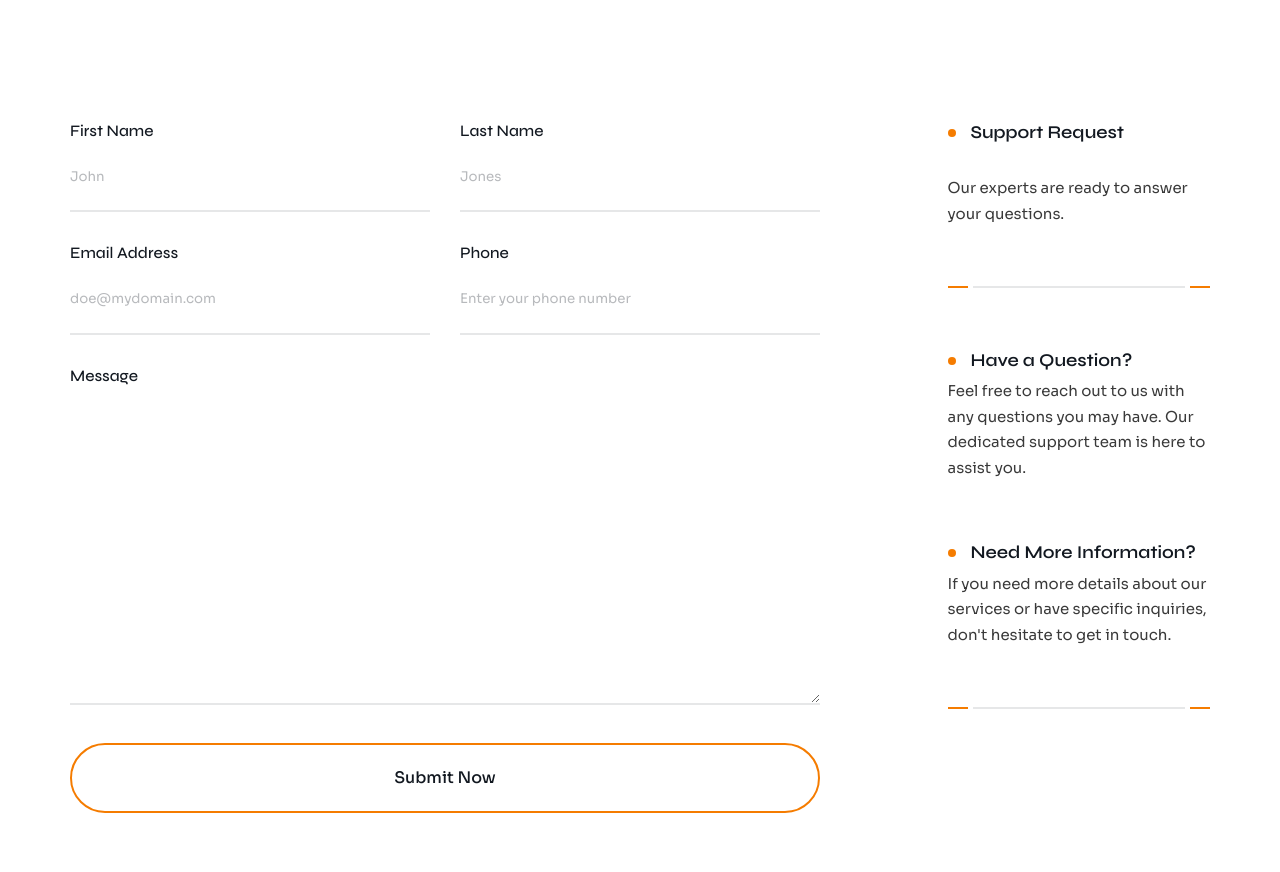
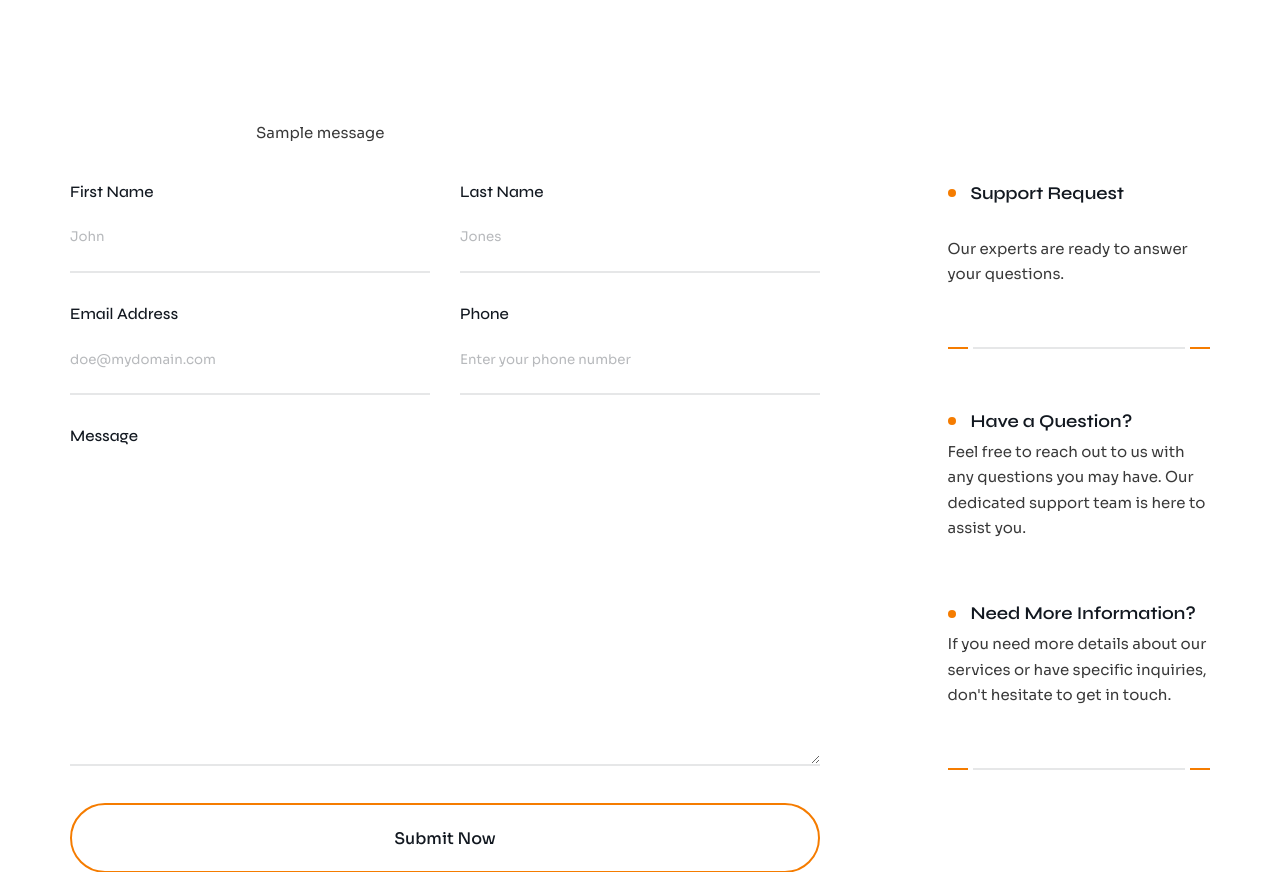
Before and after one commit to kumardigamberjha/newCodingIndia, a Django app: page /ContactUs/ in a window 1280 px wide. Shown: the part 550-1422 px from the top of the page. Run offline with Django 4.2, Linux system fonts and the light colour scheme; tables that the repository leaves empty hold one stand-in row (values such as "Sample post"); one stand-in notice (Sample message) is shown; parts of the project's set-up code (start-up, migrations or seed data) failed here and were passed over; some libraries are stand-ins or nearby versions.

Commit message:
Working on Changes

```diff
--- a/CodingIndia/website/templates/website/contactus.html
+++ b/CodingIndia/website/templates/website/contactus.html
@@ -19,6 +19,13 @@
 
 <!-- contact -->
 <section class="mil-contact mil-p-120-0">
+    {% if messages %}
+    <ul class="messages alert alert-primary" style="width: 60%; margin: auto; list-style: none; margin-bottom: 35px;">
+        {% for message in messages %}
+        <li{% if message.tags %} class="{{ message.tags }} " {% endif %}>{{ message }}</li>
+            {% endfor %}
+    </ul>
+    {% endif %}
     <div class="container">
         <div class="row justify-content-between">
             <div class="col-lg-8 col-xl-8 mil-mb-120">
@@ -81,8 +88,12 @@
 
                     </div>
 
-                            <div class="alert-success" style="display: none;"><h5>Thanks, your message is sent successfully.</h5></div>
-                            <div class="alert-error" style="display: none;"><h5>Error! Message could not be sent.</h5></div>
+                    <div class="alert-success" style="display: none;">
+                        <h5>Thanks, your message is sent successfully.</h5>
+                    </div>
+                    <div class="alert-error" style="display: none;">
+                        <h5>Error! Message could not be sent.</h5>
+                    </div>
                 </form>
 
             </div>
@@ -97,12 +108,14 @@
 
                 <div class="mil-mb-60">
                     <h5 class="mil-list-title mil-mb-10">Have a Question?</h5>
-                            <p>Feel free to reach out to us with any questions you may have. Our dedicated support team is here to assist you.</p>
+                    <p>Feel free to reach out to us with any questions you may have. Our dedicated support team is here
+                        to assist you.</p>
                 </div>
 
                 <div class="mil-mb-60">
                     <h5 class="mil-list-title mil-mb-10">Need More Information?</h5>
-                            <p>If you need more details about our services or have specific inquiries, don't hesitate to get in touch.</p>
+                    <p>If you need more details about our services or have specific inquiries, don't hesitate to get in
+                        touch.</p>
                 </div>
 
                 <div class="mil-divider mil-mb-60"></div>
--- a/CodingIndia/website/views.py
+++ b/CodingIndia/website/views.py
@@ -45,10 +45,10 @@ def ContactUsPage(request):
         if form.is_valid():
             form.save()
             send_mail("Coding India: Contact Us", f"New mail from the user: {name} by email: {email}. \n The message is:\n{message}", EMAIL_HOST_USER, [email], fail_silently=True)
-            messages.success(request, 'User saved Successfully')
+            messages.success(request, 'Message Sent Successfully')
             # print("Form Saved")
         else:
-            messages.success(request, 'User saved Successfully')
+            messages.success(request, 'Something went wrong')
 
             # print("Form Error: ", form.errors)
     context = {'form': form, 'service': service}
```
Also changed, not shown: CodingIndia/db.sqlite3. Lines whose indentation alone changed are shown as unchanged.
